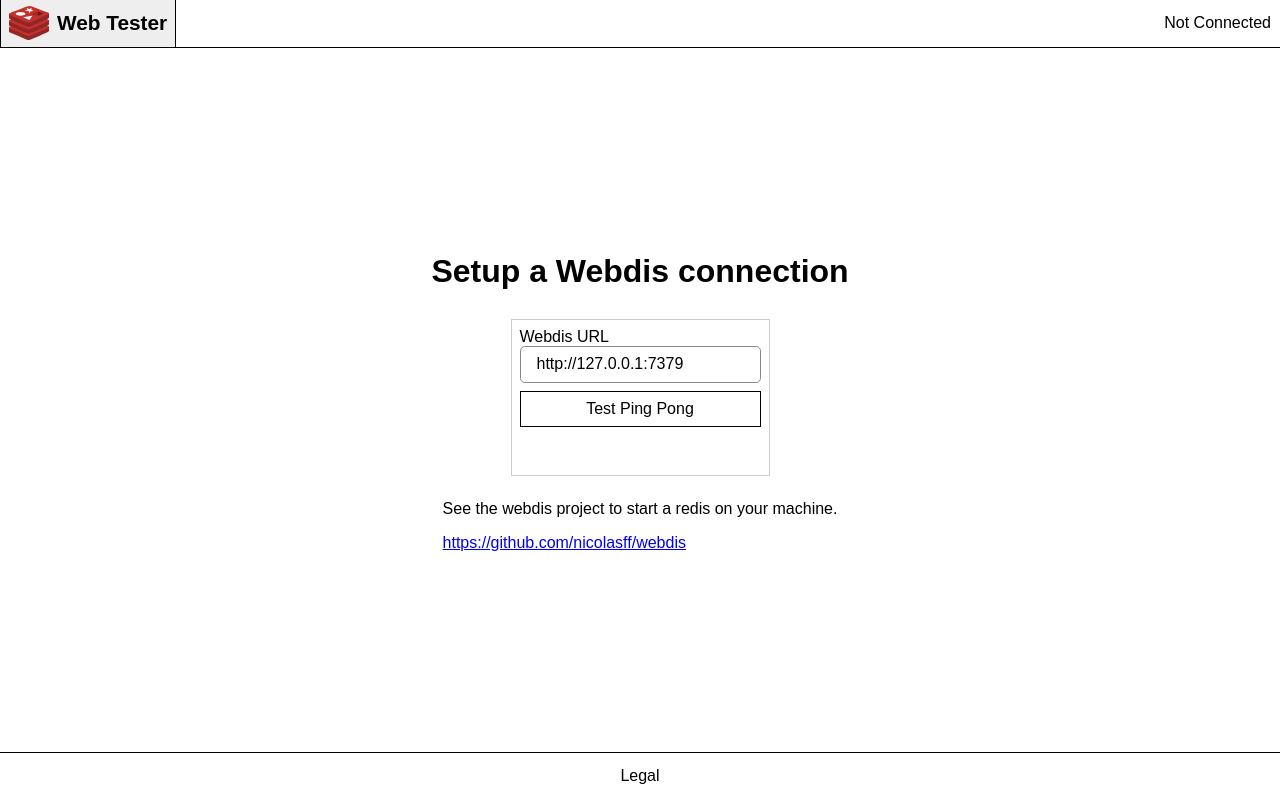
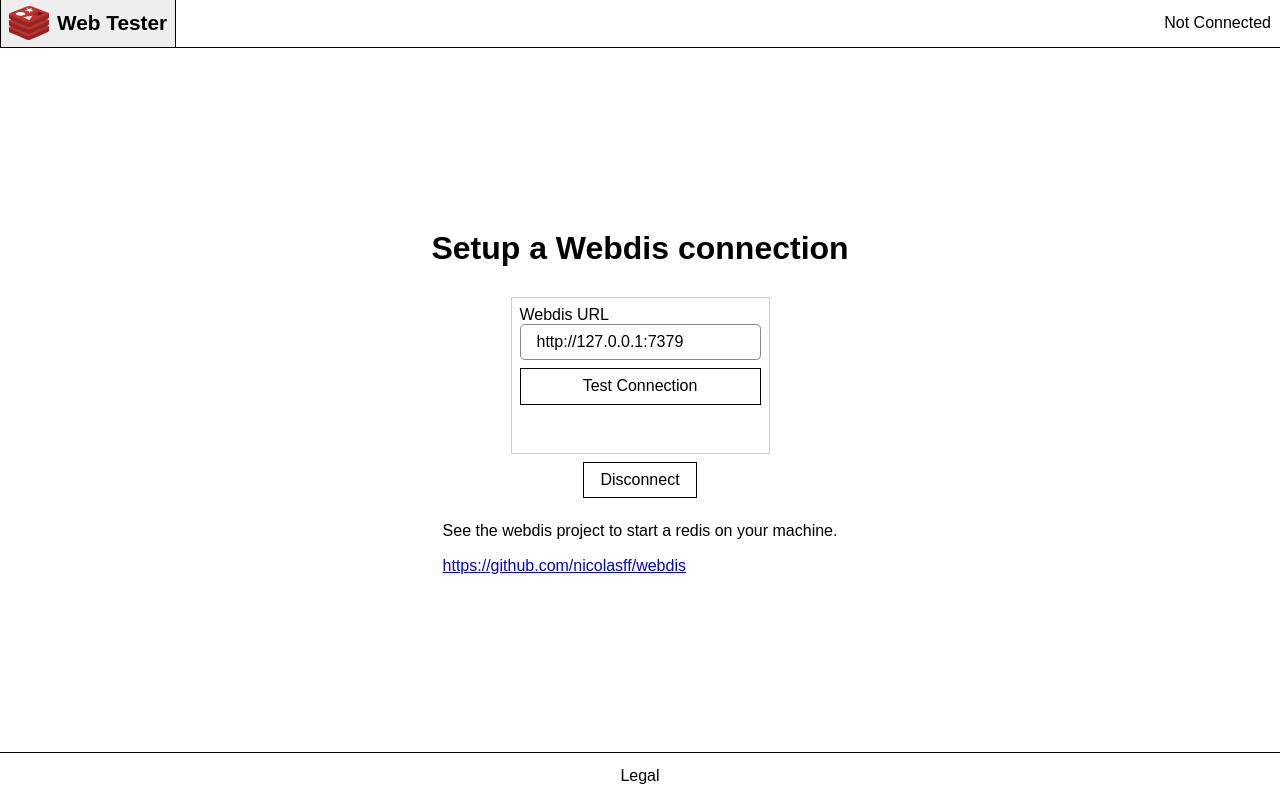
Before and after one commit to jlg-formation/webdis-client, a Vue app in the folder front/: page /#/connection in a window 1280 px wide. Built offline with nearby package versions, Linux system fonts and the light colour scheme.

Commit message:
dev: better connection

```diff
--- a/front/src/components/redis/PingPong.vue
+++ b/front/src/components/redis/PingPong.vue
@@ -1,24 +1,27 @@
 <script setup lang="ts">
 import { useWebdisStore } from '@/stores/webdis'
-import { webdis } from '@/webdis/Webdis'
 import { ref } from 'vue'
 import { useRouter } from 'vue-router'
 
-const url = ref(webdis.url)
 const result = ref('')
 const webdisStore = useWebdisStore()
+const url = ref(webdisStore.url === '' ? 'http://127.0.0.1:7379' : webdisStore.url)
 const router = useRouter()
 
 const handleSubmit = async () => {
-  try {
-    webdisStore.setUrl(url.value)
-    await webdisStore.checkConnection()
-    result.value = 'Success!'
-    router.push(webdisStore.afterConnectRoute)
-  } catch (err) {
-    console.log('err: ', err)
+  webdisStore.setUrl(url.value)
+  await webdisStore.checkConnection()
+  if (!webdisStore.isConnected) {
     result.value = 'Connection error'
+    return
   }
+  result.value = 'Success!'
+  router.push(webdisStore.afterConnectRoute)
+}
+
+const handleDisconnect = async () => {
+  webdisStore.setUrl('')
+  await webdisStore.checkConnection()
 }
 </script>
 
@@ -28,11 +31,12 @@ const handleSubmit = async () => {
       <span>Webdis URL</span>
       <input type="text" v-model="url" />
     </label>
-    <button>Test Ping Pong</button>
+    <button>Test Connection</button>
     <div class="result">
       {{ result }}
     </div>
   </form>
+  <button @click="handleDisconnect">Disconnect</button>
 </template>
 
 <style scoped lang="scss">
--- a/front/src/router/index.ts
+++ b/front/src/router/index.ts
@@ -5,7 +5,6 @@ import HomeView from '../views/HomeView.vue'
 
 const router = createRouter({
   history: createWebHashHistory(import.meta.env.BASE_URL),
-
   routes: [
     {
       path: '/',
@@ -37,8 +36,11 @@ const router = createRouter({
 
 router.beforeEach(async (to) => {
   const webdisStore = useWebdisStore()
+  webdisStore.afterConnectRoute = '/'
 
-  if (typeof to.name === 'string' && ['home', 'legal', 'connection'].includes(to.name)) {
+  const publicRoutes = ['home', 'legal', 'connection']
+
+  if (typeof to.name === 'string' && publicRoutes.includes(to.name)) {
     return
   }
 
--- a/front/src/stores/webdis.ts
+++ b/front/src/stores/webdis.ts
@@ -16,7 +16,6 @@ export const useWebdisStore = defineStore('webdis', () => {
       isConnected.value = await webdis.ping()
     } catch (err) {
       isConnected.value = false
-      throw err
     }
   }
 
```
